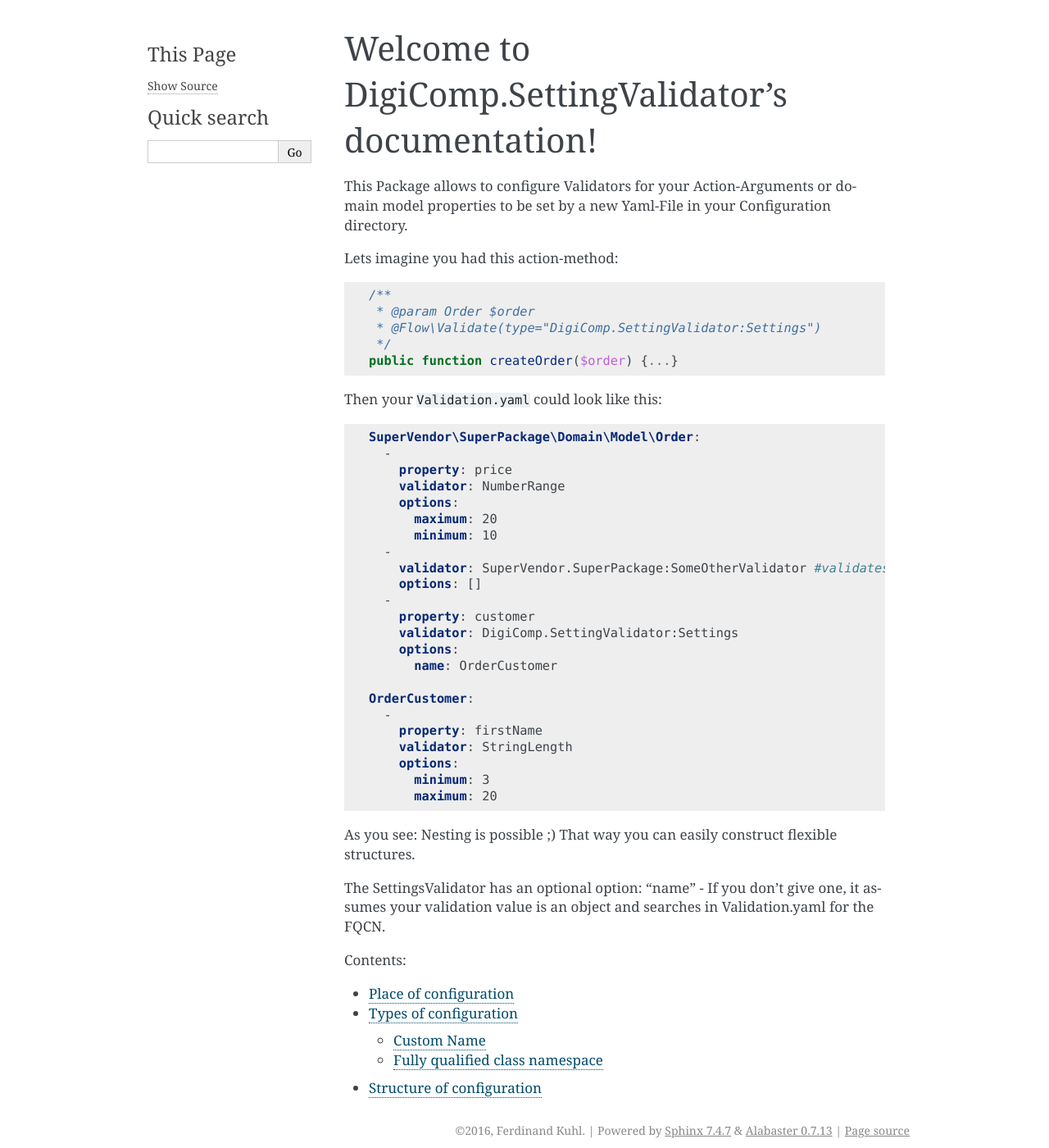
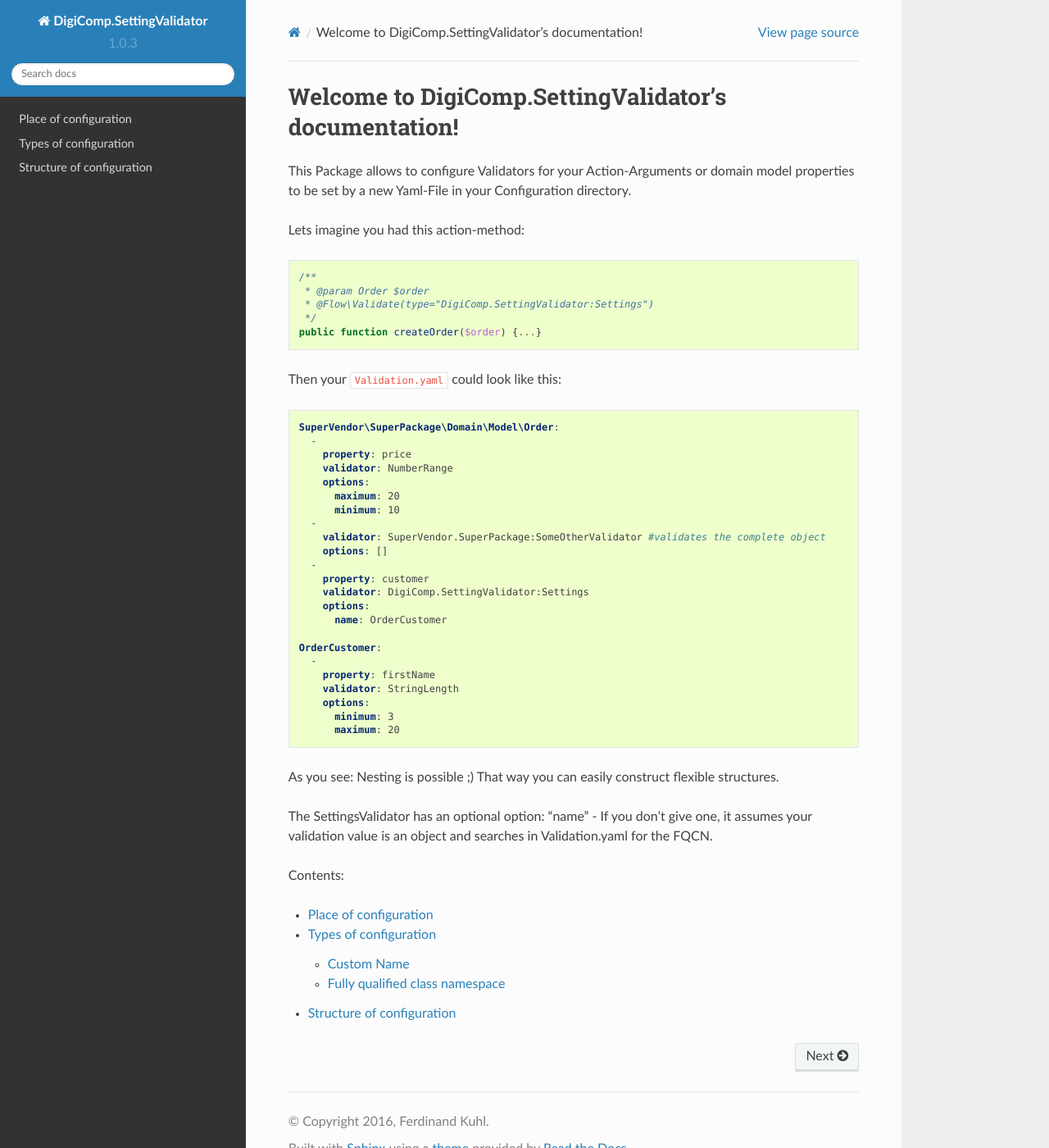
Before and after one commit to digital-competence/DigiComp.SettingValidator, a Sphinx documentation site: the page built from Documentation/source/index.rst, in a window 1280 px wide and 1400 px high. Shown: the whole window at 82% size. Built offline with Sphinx 7.4.7 and the Read the Docs theme 2.0.0, drawn with Linux system fonts in a browser that asks for light colours; some of the changed text lies outside the part shown.

Commit message:
TASK: Use sphinx_rtd_theme
* As most users will know it and this should ease reading

```diff
--- a/Documentation/source/conf.py
+++ b/Documentation/source/conf.py
@@ -16,7 +16,7 @@
 # add these directories to sys.path here. If the directory is relative to the
 # documentation root, use os.path.abspath to make it absolute, like shown here.
 #
-# import os
+import os
 # import sys
 # sys.path.insert(0, os.path.abspath('.'))
 
@@ -122,7 +122,11 @@
 # The theme to use for HTML and HTML Help pages.  See the documentation for
 # a list of builtin themes.
 #
-html_theme = 'alabaster'
+on_rtd = os.environ.get('READTHEDOCS', None) == 'True'
+if not on_rtd:  # only import and set the theme if we're building docs locally
+    import sphinx_rtd_theme
+    html_theme = 'sphinx_rtd_theme'
+    html_theme_path = [sphinx_rtd_theme.get_html_theme_path()]
 
 # Theme options are theme-specific and customize the look and feel of a theme
 # further.  For a list of options available for each theme, see the
```
